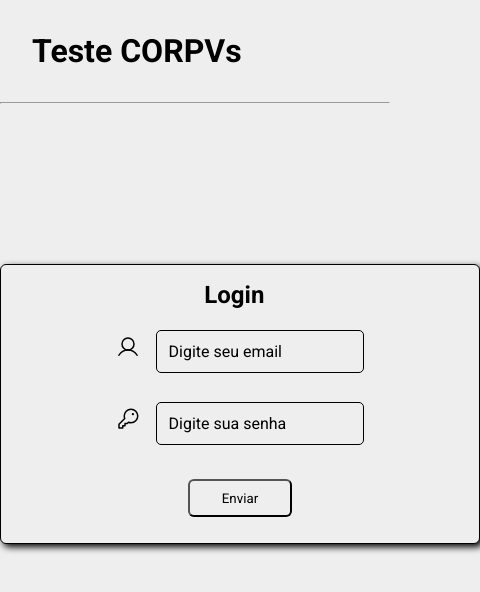
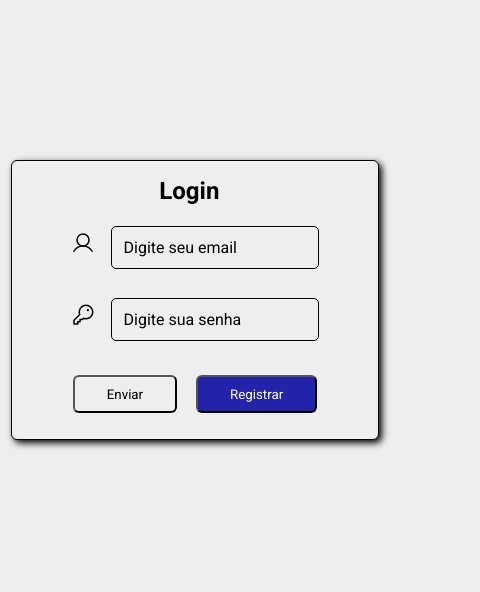
Before and after one commit to mascou9090/corpvs, a React (Vite) app: page / in a window 390 px wide. Shown: the top 592 px of the page, 480 px wide, since content can reach past the window. Built offline with nearby package versions, Linux system fonts and the light colour scheme.

Commit message:
Ajustes em rotas e responsividade

```diff
--- a/src/components/Car/index.tsx
+++ b/src/components/Car/index.tsx
@@ -1,7 +1,6 @@
 import { useEffect, useState } from "react";
-import { useNavigate } from "react-router-dom";
 import { Shirts } from "../../type";
-import { Card, Delete, Exit } from "./styles";
+import { Card, Delete } from "./styles";
 
 export const Car = () => {
   const [myBag, setMyBag] = useState<Shirts | null>(null);
@@ -16,29 +15,16 @@ export const Car = () => {
   const handleClick = (e: any) => {
     e.preventDefault();
     setCart(cart - 1);
-    if (cart <= 0) localStorage.removeItem('bag');
+    if (cart <= 0) localStorage.removeItem("bag");
+    window.alert("o item sera removido do carrinho")
   };
 
-  const NAVIGATION = useNavigate();
-
-
-  const handleExit = () => {
-    NAVIGATION('/')
-  }
-
-  if (myBag === null) return (
-    <Card>
-      <strong>Carrinho de compra</strong>
-      <Exit onClick={handleExit}>Sair</Exit>
-    </Card>
-  );
   return (
     <Card>
       <strong>Carrinho de compra</strong>
-      <Exit onClick={handleExit}>Sair</Exit>
-      <div>
+        <div>
         <p>
-          <span>{myBag?.name}</span> R$ :{myBag?.price}
+        <span>{myBag?.name}</span> R$ :{myBag?.price}
         </p>
         <Delete size={22} onClick={handleClick} />
       </div>
--- a/src/components/Car/styles.ts
+++ b/src/components/Car/styles.ts
@@ -11,6 +11,9 @@ export const Card = styled.div`
   border-radius: 6px;
   text-align: center;
   box-shadow: -1px 1px 2px black;
+  @media (max-width) {
+    height:10rem;
+  }
   strong {
     font-size: 1.2rem;
   }
@@ -36,18 +39,3 @@ export const Delete = styled(Backspace)`
     border-radius: 10px;
   }
 `;
-
-export const Exit = styled.button`
-  border: 2px solid black;
-  color:black;
-  margin-left: 3rem;
-  transition: 0.5s ease-in-out;
-  font-weight: 600;
-  border-radius: 4px;
-  padding:1px 5px;
-  &:hover {
-    cursor: pointer;
-    background-color:red;
-    border-radius: 7px;
-  }
-`;
--- a/src/components/Header/index.tsx
+++ b/src/components/Header/index.tsx
@@ -1,10 +1,17 @@
-import { HeaderS } from "./style";
+import { Link } from "react-router-dom";
+import { HeaderS, LinkS } from "./style";
 export const Header = () => {
 
   return (
     <>
       <HeaderS>
-        <h1>Teste CORPVs</h1>
+        <h1>Logo</h1>
+        <nav>
+          <ul>
+            <LinkS to="">CONFIGURAÇÔES</LinkS>
+            <LinkS to="/">SAIR</LinkS>
+          </ul>
+        </nav>
       </HeaderS>
       <hr />
     </>
--- a/src/components/Header/style.ts
+++ b/src/components/Header/style.ts
@@ -1,21 +1,17 @@
+import { Link } from 'react-router-dom';
 import styled from 'styled-components';
 export const HeaderS = styled.header`
   display:flex;
   justify-content: space-between;
   align-items: center;
   padding:2rem;
+`;
 
-  ul {
-    display:flex;
-    li {
-      list-style: none;
-      padding:1rem;
-      transition: ease-in-out 0.5s;
-
-      &:hover {
-        color: red;
-        cursor: pointer;
-      }
-    }
+export const LinkS = styled(Link)`
+  text-decoration: none;
+  margin-right: 2rem;
+  transition: 0.5s;
+  &:hover {
+    color:#f00;
   }
 `;
--- a/src/components/Login/index.tsx
+++ b/src/components/Login/index.tsx
@@ -75,7 +75,10 @@ export const Login = () => {
           />
         </div>
         <span>{errors.password?.message}</span>
+        <div>
         <button onClick={handleSubmit(onSubmit)}>Enviar</button>
+        <button>Registrar</button>
+        </div>
       </form>
     </LoginS>
   );
--- a/src/components/Login/styles.ts
+++ b/src/components/Login/styles.ts
@@ -1,6 +1,5 @@
 import styled, { keyframes } from "styled-components";
 import { User, Key } from "phosphor-react";
-import { Link } from "react-router-dom";
 
 const moveLeft = keyframes`
   from {
@@ -18,7 +17,7 @@ export const LoginS = styled.form`
   justify-content: center;
   align-items: center;
   margin: 10rem auto;
-  width: 30rem;
+  max-width: 23rem;
   border-radius: 6px;
   border: solid 1px black;
   animation: ${moveLeft} 0.3s forwards;
@@ -30,7 +29,16 @@ export const LoginS = styled.form`
     margin: 1.6rem auto;
     padding: 0.6rem 2rem;
     border-radius: 6px;
+    :nth-child(2) {
+    background-color: #22a;
+    color: white;
     &:hover {
+      cursor: pointer;
+      background-color: #00f;
+    }
+  }
+    &:hover {
+      cursor: pointer;
       background-color: #ccc;
     }
   }
@@ -72,13 +80,3 @@ export const UserS = styled(User)`
 export const KeyS = styled(Key)`
   margin: 1.6rem 0 0 0.5rem;
 `;
-export const button = styled(Link)`
-  display: block;
-  justify-content: center;
-  margin: 1.6rem auto;
-  padding: 0.6rem 2rem;
-  border-radius: 6px;
-  &:hover {
-    background-color: #ccc;
-  }
-`;
--- a/src/components/Shirt/index.tsx
+++ b/src/components/Shirt/index.tsx
@@ -5,11 +5,10 @@ import { Shirts } from "../../type";
 import { Button, SectionS } from "./styles";
 
 export const Shirt = () => {
-  const [produto, setProduto] = useState<Shirts | null>(null);
+  const [produtos, setProdutos] = useState<Shirts | null>(null);
   const [loading, setLoading] = useState<boolean>(false);
   const [error, setError] = useState(null);
-  const [bag, setBag] = useState<Shirts[] | Shirts | null>([]);
-
+  const [bag, setBag] = useState<Shirts | null>();
   localStorage.setItem("bag", JSON.stringify(bag));
 
   const { id } = useParams();
@@ -20,7 +19,7 @@ export const Shirt = () => {
         setLoading(true);
         const response = await fetch(url);
         const json = await response.json();
-        setProduto(json);
+        setProdutos(json);
       } catch (e: any) {
         setError(e.message);
       } finally {
@@ -31,8 +30,8 @@ export const Shirt = () => {
   }, [id]);
 
   const handleBuy = () => {
-    setBag(produto);
-    window.alert('O item foi adicionado ao seu carrinho.')
+    setBag(produtos);
+    window.alert("O item sera adicionado ao seu carrinho.");
   };
 
   if (loading)
@@ -43,19 +42,19 @@ export const Shirt = () => {
       </>
     );
   if (error) return <p>{error}</p>;
-  if (produto === null) return null;
+  if (produtos === null) return null;
 
   return (
     <SectionS>
       <div>
-        <h2>{produto.name}</h2>
-        <img src={produto.foto} alt={produto.name} />
-        <span>{produto.price}</span>
+        <h2>{produtos.name}</h2>
+        <img src={produtos.foto} alt={produtos.name} />
+        <span>{produtos.price}</span>
         <div>
           <Button onClick={handleBuy}>COMPRAR</Button>
         </div>
         <div>
-          <p>{produto.description}</p>
+          <p>{produtos.description}</p>
         </div>
       </div>
     </SectionS>
--- a/src/components/Shop/index.tsx
+++ b/src/components/Shop/index.tsx
@@ -2,6 +2,7 @@ import { useEffect, useState } from "react";
 import { Link } from "react-router-dom";
 import { Shirts } from "../../type";
 import { Car } from "../Car";
+import { Header } from "../Header";
 import { Aside, ImgS, ShopS } from "./styles";
 
 export const Shop = () => {
@@ -13,7 +14,9 @@ export const Shop = () => {
   }, []);
   if (shirt === null) return null;
   return (
-    <ShopS>
+    <>
+      <Header />
+      <ShopS>
       <section>
         <Car />
       </section>
@@ -33,5 +36,6 @@ export const Shop = () => {
         ))}
       </Aside>
     </ShopS>
+    </>
   );
 };
--- a/src/components/Shop/styles.ts
+++ b/src/components/Shop/styles.ts
@@ -1,4 +1,4 @@
-import styled, {keyframes} from 'styled-components';
+import styled, { keyframes } from "styled-components";
 
 const moveLeft = keyframes`
   from {
@@ -12,47 +12,67 @@ const moveLeft = keyframes`
 `;
 export const ShopS = styled.main`
   display: flex;
-  justify-content:center;
-  align-items:center;
+  justify-content: center;
+  align-items: center;
   animation: ${moveLeft} 0.3s forwards;
   section {
-    height:84rem;
-    width:50vw;
+    height: 84rem;
+    width: 50vw;
+  }
+  @media (max-width: 1410px) {
+    flex-direction: column;
+    margin-left: -12rem;
+    section {
+      height: 13rem;
+      margin-left: 3rem;
+    }
   }
 `;
 
 export const Aside = styled.aside`
-  display:flex;
+  display: flex;
   justify-content: center;
   align-items: center;
   flex-direction: column;
-  width:50vw;
-  height:85rem;
+  width: 50vw;
+  height: 85rem;
   flex-wrap: wrap;
+  @media (max-width: 1410px) {
+    margin:0 auto;
+  }
 
   span {
-    margin-left:5.3rem;
-    display:block;
+    margin-left: 5.3rem;
+    display: block;
     font-size: 2rem;
-    color:#aaf;
+    color: #aaf;
   }
   div {
     width: 20rem;
-    height:25rem;
+    height: 25rem;
     margin: 1rem;
-    padding:1rem;
-    border:1px solid black;
+    padding: 1rem;
+    border: 1px solid black;
     border-radius: 5px;
-    transition: ease-in-out .5s;
+    transition: ease-in-out 0.5s;
+    @media (max-width: 1410px) {
+      width: 15rem;
+      height: 20rem;
+    }
     &:hover {
       box-shadow: 2px 2px 5px black;
-      padding:1.1rem;
+      padding: 1.1rem;
     }
   }
 `;
 
 export const ImgS = styled.img`
   padding: 0 auto;
-  width:17rem;
-  margin:0.5rem;
+  width: 17rem;
+  margin: 0.5rem;
+  @media (max-width: 1410px) {
+    padding: 0 auto;
+    width: 12rem;
+    margin: 0.5rem;
+  }
 `;
--- a/src/pages/start/index.tsx
+++ b/src/pages/start/index.tsx
@@ -4,7 +4,6 @@ import { Rotas } from '../../Rotas'
 export const Starts = () => {
   return (
     <div>
-      <Header />
       <Rotas />
     </div>
   )
```
